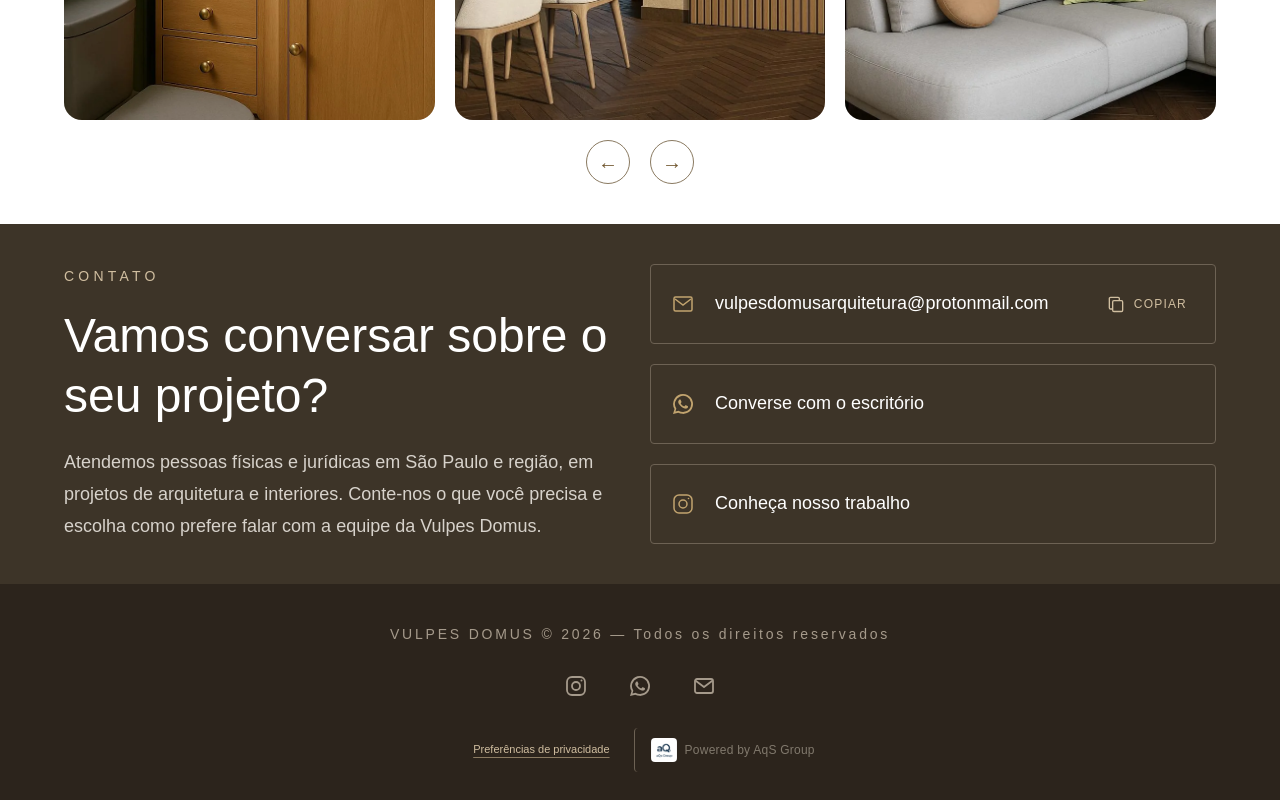
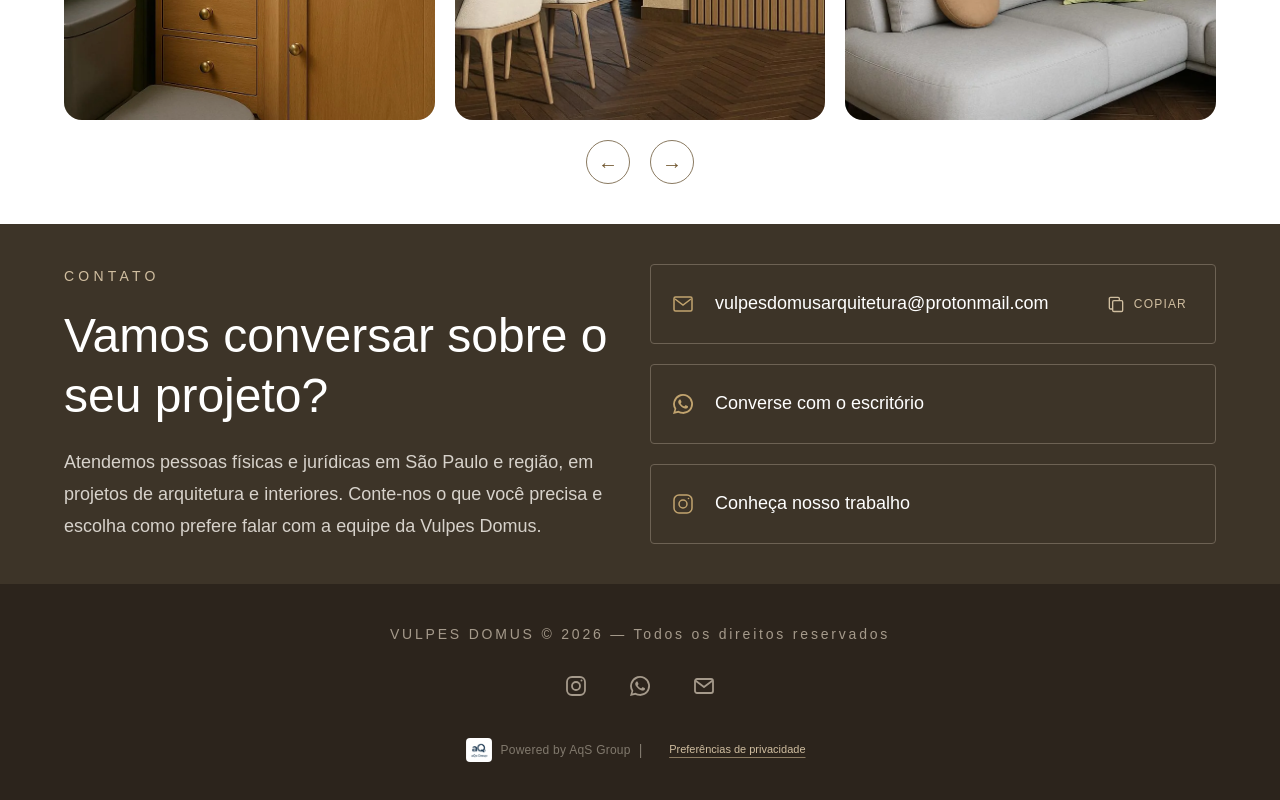
Before and after one commit to Renato4qu1n0/vulpes.domus, a Next.js app: page / in a window 1280 px wide. Shown: the part 2044-2844 px from the top of the page. Built offline with nearby package versions, Linux system fonts and the light colour scheme; a web font is replaced by a local one.

Commit message:
fix: update footer layout to improve accessibility and user experience; increment version to 2.0.3 in package.json

```diff
--- a/app/page.tsx
+++ b/app/page.tsx
@@ -459,13 +459,13 @@ export default function Home() {
             </AnalyticsLink>
           </div>
           <div className="flex flex-wrap items-center justify-center gap-x-2 gap-y-1 sm:gap-x-4">
-            <PrivacyPreferencesButton />
+            <div className="flex min-h-11 items-center gap-2">
               <a
                 href="https://github.com/aqs-group"
                 target="_blank"
                 rel="noopener noreferrer"
                 aria-label="Perfil da AqS Group no GitHub"
-              className="flex min-h-11 items-center gap-2 rounded-sm text-xs tracking-normal text-[#81796d] transition hover:text-white focus-visible:outline focus-visible:outline-2 focus-visible:outline-offset-4 focus-visible:outline-[#c2a46f] sm:border-l sm:border-[#6d6254] sm:pl-4"
+                className="flex min-h-11 items-center gap-2 rounded-sm text-xs tracking-normal text-[#81796d] transition hover:text-white focus-visible:outline focus-visible:outline-2 focus-visible:outline-offset-4 focus-visible:outline-[#c2a46f]"
               >
                 <Image
                   src={publicAssetPath("/aqs-group-logo.png")}
@@ -476,6 +476,9 @@ export default function Home() {
                 />
                 <span className="whitespace-nowrap tracking-[0.02em]">Powered by AqS Group</span>
               </a>
+              <span aria-hidden="true" className="text-[#81796d]">|</span>
+            </div>
+            <PrivacyPreferencesButton />
           </div>
         </div>
       </footer>
--- a/package.json
+++ b/package.json
@@ -1,6 +1,6 @@
 {
   "name": "vulpesdomus-site",
-  "version": "2.0.2",
+  "version": "2.0.3",
   "private": true,
   "scripts": {
     "dev": "next dev",
```
Lines whose indentation alone changed are shown as unchanged.
